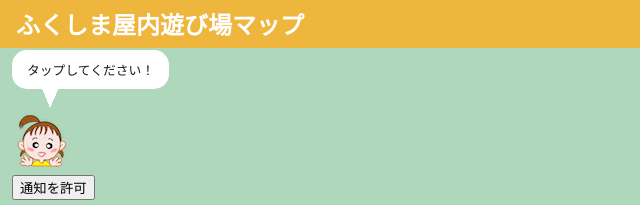
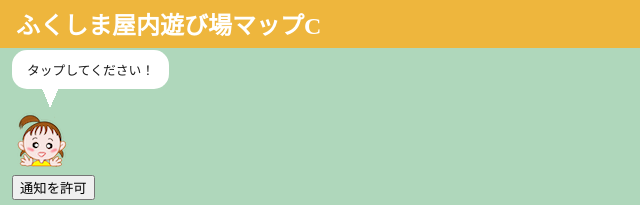
Before and after one commit to fukushima-c/kids-asobiba-c, a plain HTML site: page index.html in a window 1280 px wide. Shown: the top 205 px of the page, 0-640 px from the left. Drawn offline with Linux system fonts and the light colour scheme; some packages are replaced by stand-ins of ours.

Commit message:
タイトル変更

```diff
--- a/index.html
+++ b/index.html
@@ -11,12 +11,12 @@
 	<link rel="manifest" href="./manifest.json">
 	<script src="scripts/jquery-3.4.1.min.js"></script>
 	<script src="scripts/app.js"></script>
-	<title>ふくしま屋内遊び場マップ</title>
+	<title>ふくしま屋内遊び場マップC</title>
 </head>
 
 <body>
 	<header class="app-header">
-		<h1 class="header-title">ふくしま屋内遊び場マップ</h1>
+		<h1 class="header-title">ふくしま屋内遊び場マップC</h1>
 	</header>
 
 	<div class="container">
```
